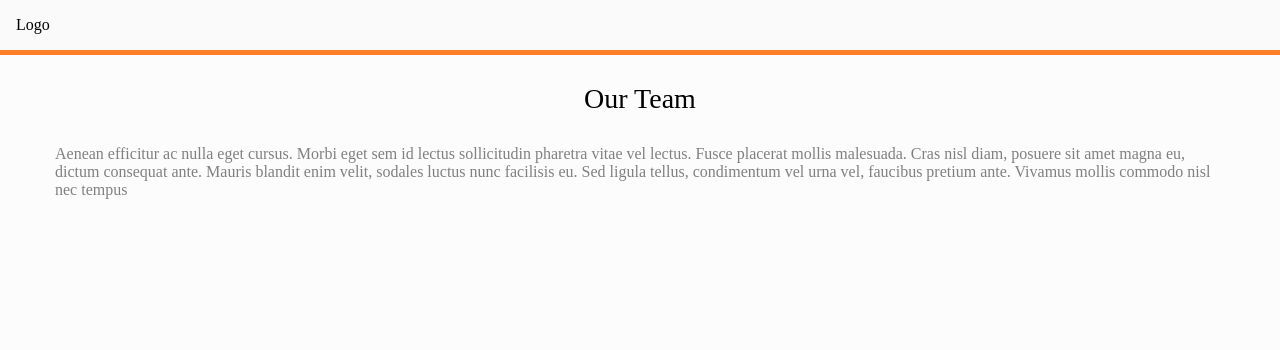
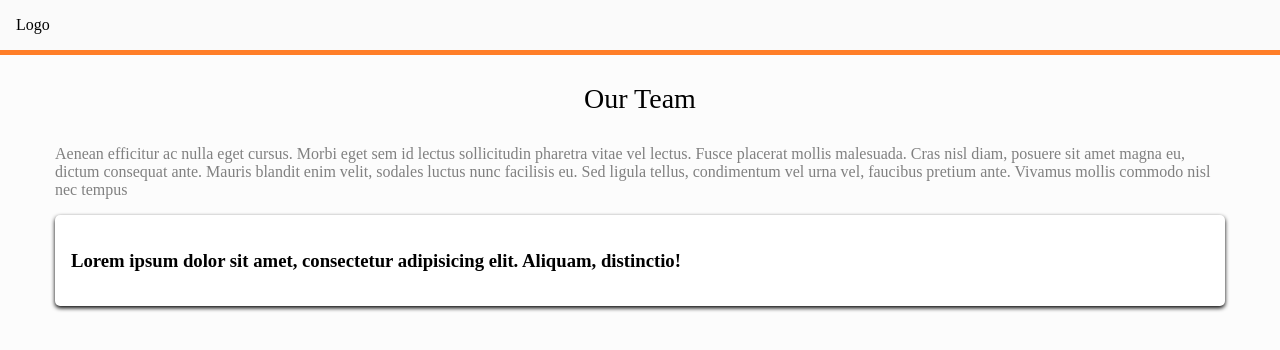
Before and after one commit to tarekgabarin/technical_test, a React (Create React App) app: page / in a window 1280 px wide. Shown: the top 350 px of the page. Built offline with nearby package versions, Linux system fonts and the light colour scheme.

Commit message:
added shadows to card component

```diff
--- a/src/components/Card/Card.js
+++ b/src/components/Card/Card.js
@@ -0,0 +1,25 @@
+import styled from 'styled-components';
+import React from 'react';
+///import PlaceholderImage from '../../utils/images/placeholder'
+
+const Card = styled.div`
+    display: flex;
+    -webkit-flex-direction: row;
+    flex-direction: row;
+    padding: 1em;
+    opacity: 100%;
+    box-shadow: 0px 2px 4px 0px;
+    border-radius: 5px;
+    background-color: #FFFF;
+`
+function CardComponent (){
+
+    return (
+        <Card>
+        <h1>Lorem ipsum dolor sit amet, consectetur adipisicing elit. Aliquam, distinctio!</h1>
+        </Card>
+    )
+
+}
+
+export default CardComponent
--- a/src/pages/AboutPage/AboutPage.js
+++ b/src/pages/AboutPage/AboutPage.js
@@ -1,6 +1,7 @@
 import React  from 'react';
 import styled from 'styled-components';
 import Header from '../../components/Header/Header'
+import Card from '../../components/Card/Card'
 
 const Title = styled.span`
     text-align: center;
@@ -39,7 +40,13 @@ function AboutPage(){
                         </IntroText>
                     </div>
 
+                    <div>
 
+                        <Card>
+
+                        </Card>
+
+                    </div>
 
 
                 </div>
```
Also changed, not shown: src/utils/images/placeholder.png (added).
